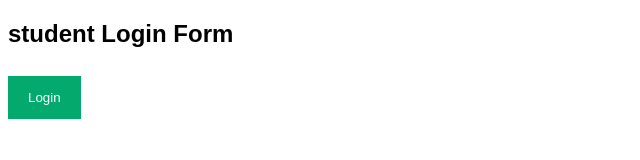
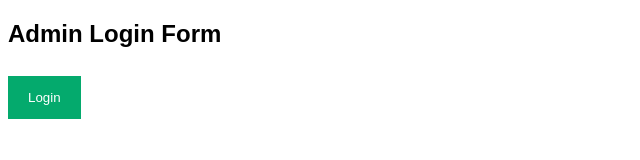
Before and after one commit to AvulaHemanthReddy/loginpage, a plain HTML site: page index.html in a window 1280 px wide. Shown: the full height of the page, 0-640 px from the left. Drawn offline with Linux system fonts and the light colour scheme.

Commit message:
Update index.html

```diff
--- a/index.html
+++ b/index.html
@@ -127,7 +127,7 @@ span.psw {
 </head>
 <body>
 
-<h2>student Login Form</h2>
+<h2> Admin Login Form</h2>
 
 <button onclick="document.getElementById('id01').style.display='block'" style="width:auto;">Login</button>
 
```
